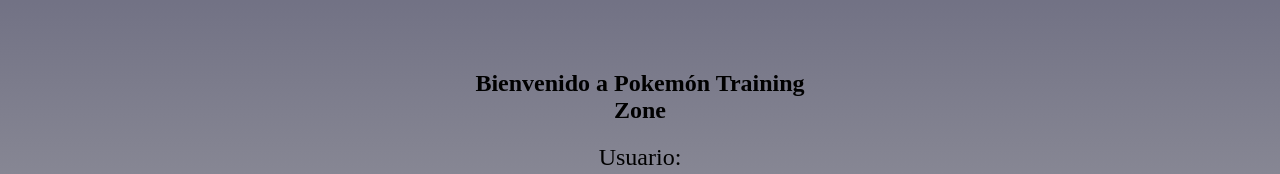
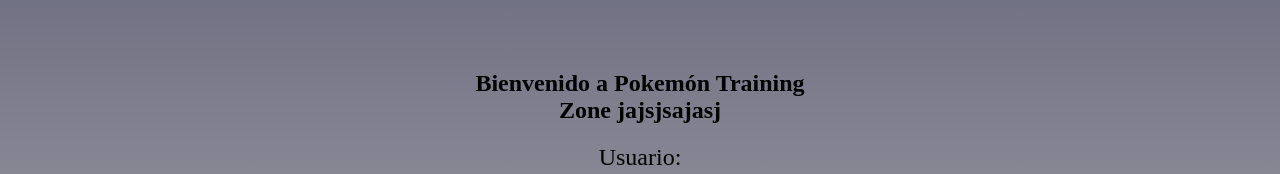
Before and after one commit to rynehh/PTZ, a React (Create React App) app in the folder front/: page /Login in a window 1280 px wide. Shown: the part 157-331 px from the top of the page. Built offline with nearby package versions, Linux system fonts and the light colour scheme.

Commit message:
prueba github
andamos probando que rollote

```diff
--- a/front/src/Login.jsx
+++ b/front/src/Login.jsx
@@ -55,7 +55,7 @@
         <>
            <div className='logbody'>
                 <section class="logsec">
-                    <h2>Bienvenido a Pokemón Training Zone</h2>
+                    <h2>Bienvenido a Pokemón Training Zone jajsjsajasj</h2>
                     <form className='logform'  onSubmit={enviarDatos}>
                         <label>Usuario:</label>
                         <input onChange={(e)=>setUser(e.target.value)} type="text" id="usuario" placeholder="Ingresa tu usuario"/>
```
